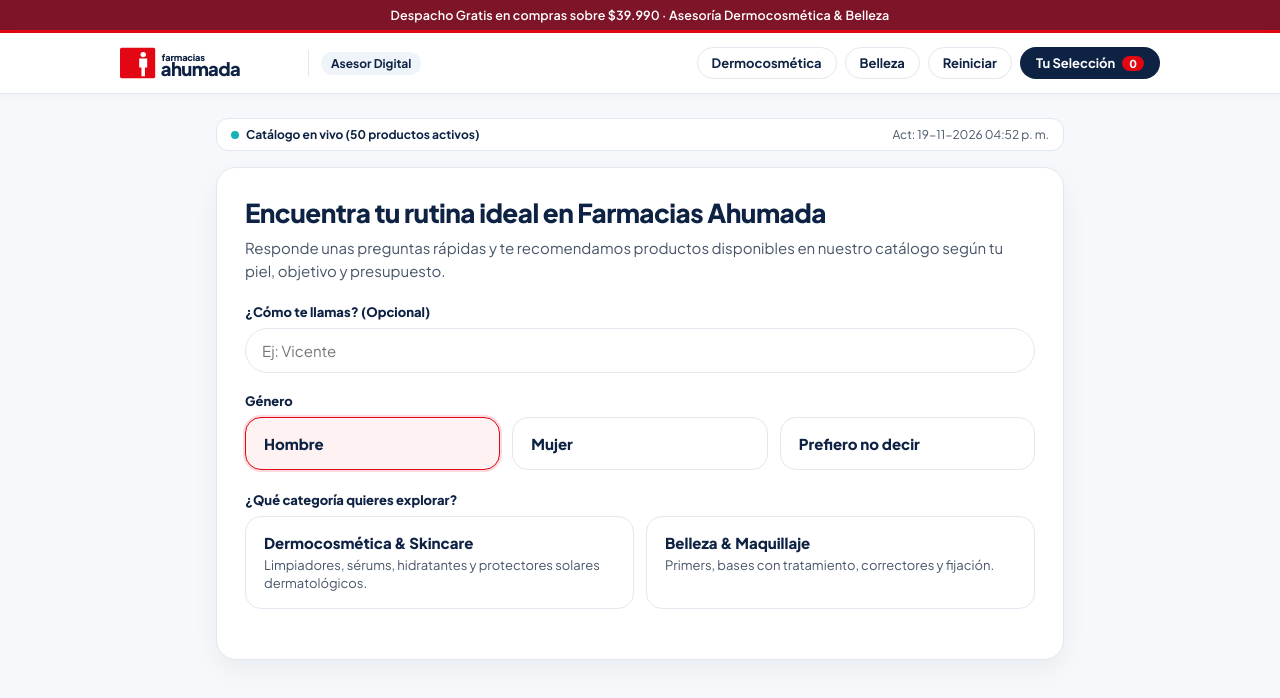
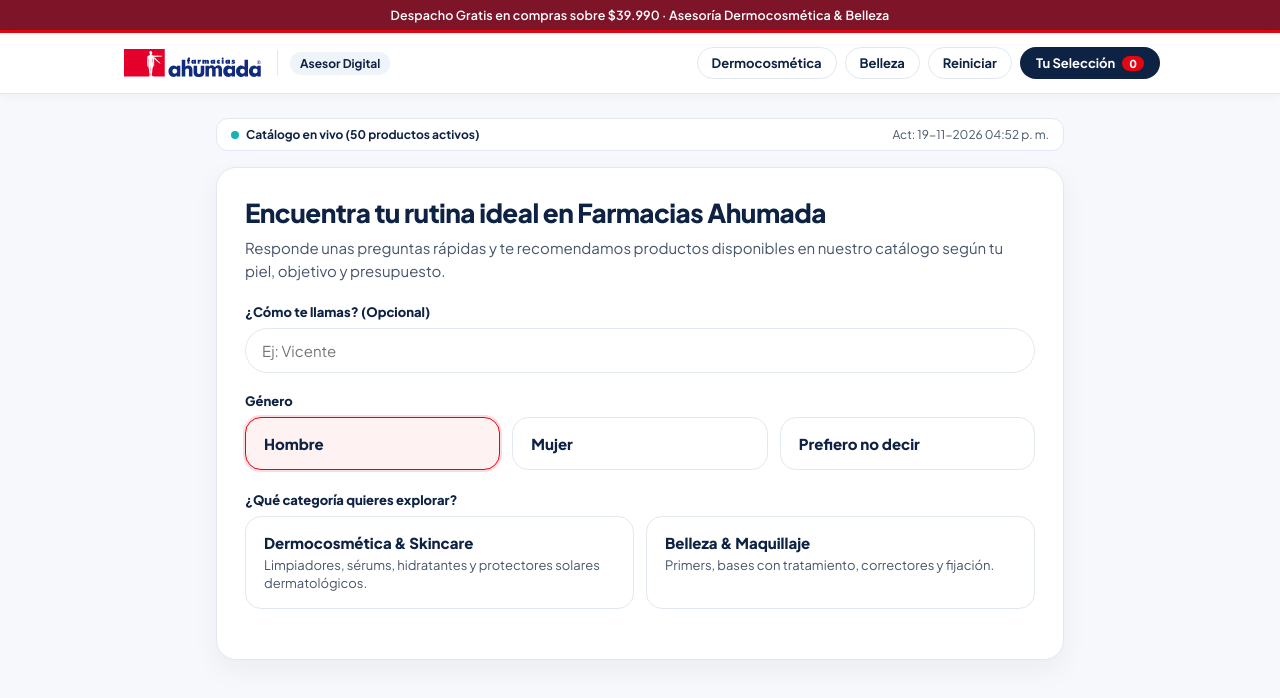
Before and after one commit to vicente250726-ship-it/cuestionario, a plain HTML site: page index.html in a window 1280 px wide. Drawn offline with Linux system fonts and the light colour scheme.

Commit message:
Update index.html

```diff
--- a/index.html
+++ b/index.html
@@ -437,13 +437,7 @@
   <div class="header-inner">
     <a class="brand" data-action="reset" aria-label="Farmacias Ahumada">
       <!-- Logo Vectorial Oficial Farmacias Ahumada -->
-      <svg width="176" height="36" viewBox="0 0 220 44" fill="none" xmlns="http://www.w3.org/2000/svg">
-        <rect x="0" y="3" width="44" height="38" rx="2" fill="#E30613"/>
-        <circle cx="29" cy="11.5" r="3.4" fill="#FFFFFF"/>
-        <path d="M24 16.5H34V27.5H31.2V38.5H26.8V27.5H24V16.5Z" fill="#FFFFFF"/>
-        <text x="52" y="20" fill="#0E2244" font-family="'Plus Jakarta Sans', Arial, sans-serif" font-weight="800" font-size="11.5" letter-spacing="-0.2">farmacias</text>
-        <text x="51" y="38" fill="#0E2244" font-family="'Plus Jakarta Sans', Arial, sans-serif" font-weight="800" font-size="23" letter-spacing="-0.8">ahumada</text>
-      </svg>
+    <img src="./logogogo.svg" alt="Farmacias Ahumada" style="height: 36px; width: auto; display: block;">
       <span class="brand-divider"></span>
       <span class="brand-tag">Asesor Digital</span>
     </a>
```
